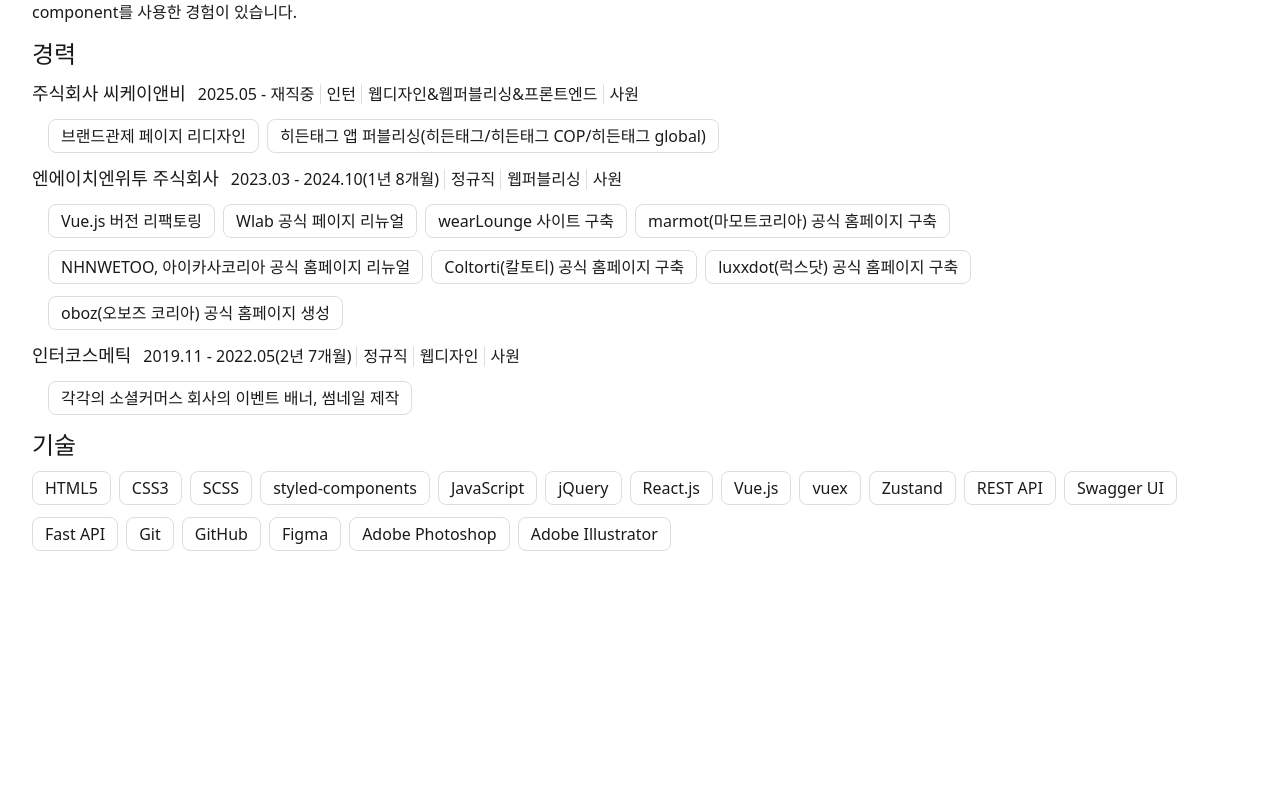
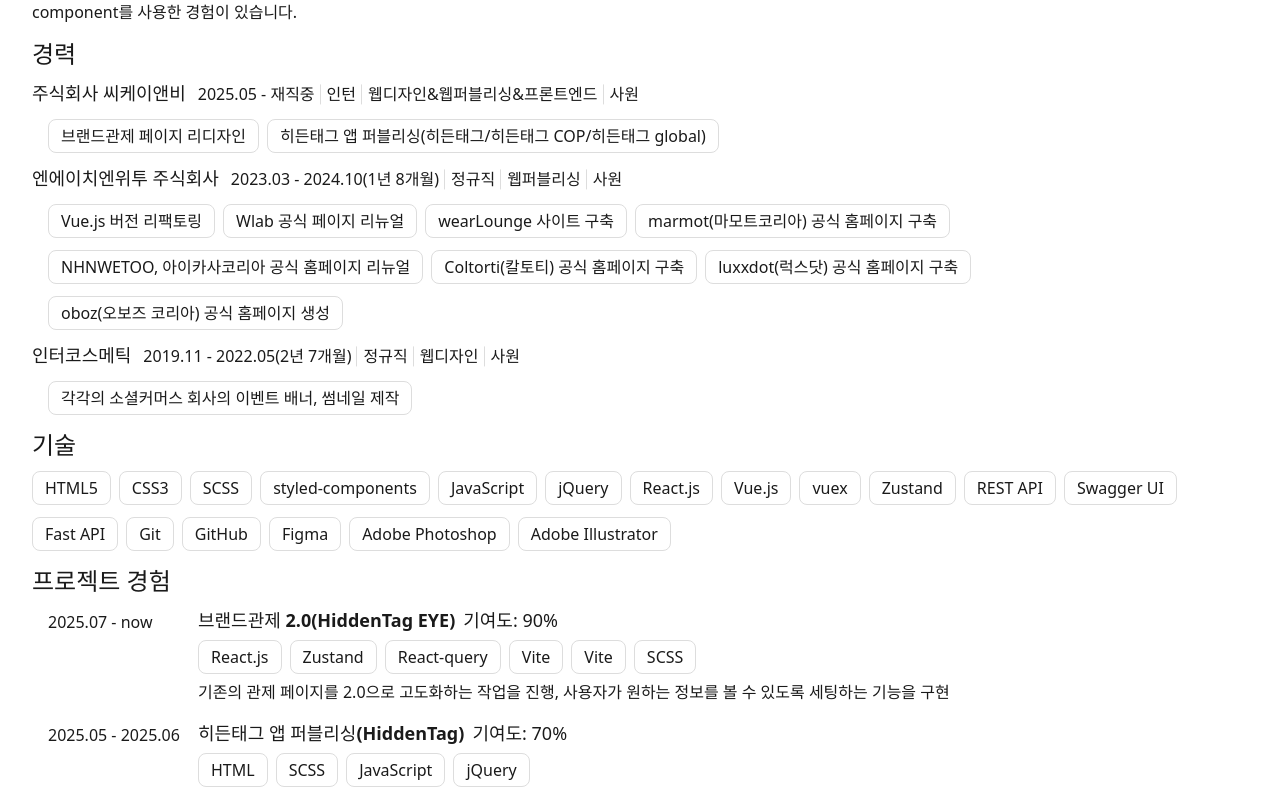
Before and after one commit to kimsohea/resume, a Vue app: page / in a window 1280 px wide. Shown: the part 304-1099 px from the top of the page. Before the commit the page ends 887 px from the top, so only its background shows below. Built offline with nearby package versions, Linux system fonts and the light colour scheme; a web font is replaced by a local one.

Commit message:
fix: 프로젝트 경험 단락 추가

```diff
--- a/src/App.vue
+++ b/src/App.vue
@@ -2,6 +2,7 @@
   <Profile/>
   <Experience/>
   <Skill/>
+  <WorkRecord/>
 </template>
 
 <script setup>
@@ -9,6 +10,7 @@
   import Profile from '@/components/Profile'
   import Experience from '@/components/Experience'
   import Skill from '@/components/Skill'
+  import WorkRecord from '@/components/WorkRecord'
 </script>
 
 <style lang="scss">
--- a/src/assets/style/_init.scss
+++ b/src/assets/style/_init.scss
@@ -30,11 +30,12 @@
 }
 
 a {
-  font-weight: 500;
-  color: #646cff;
+  font-weight: 700;
+  color: #1a1a1a;
   text-decoration: inherit;
+  transition: color 1s linear;
 
   &:hover {
-    color: #535bf2;
+    color: #6600ff;
   }
 }
--- /dev/null
+++ b/src/assets/style/_work.scss
@@ -0,0 +1,38 @@
+.work_record {
+  display: flex;
+  flex-direction: column;
+  row-gap: 16px;
+
+  > li {
+    display: flex;
+    width: calc(100% - 16px);
+    margin-left: 16px;
+
+    > span {
+      display: block;
+      width: 150px;
+      margin-top: 3px;
+    }
+  }
+
+  .text {
+    width: calc(100% - 150px);
+
+    a {
+      display: block;
+    }
+  }
+
+  .title {
+    display: flex;
+    font-size: 18px;
+
+    > span {
+      margin-left: 8px;
+    }
+  }
+
+  .round_list {
+    margin: 6px 0;
+  }
+}
--- a/src/assets/style/style.scss
+++ b/src/assets/style/style.scss
@@ -1,6 +1,7 @@
 @forward "./_init";
 @forward "./_tmp";
 @forward "./_exper";
+@forward "./_work";
 
 :root {
   font-family: "Pretendard Variable", system-ui, Avenir, Helvetica, Arial, sans-serif;
--- /dev/null
+++ b/src/components/WorkRecord.vue
@@ -0,0 +1,126 @@
+<template>
+  <h2>
+    프로젝트 경험
+  </h2>
+  <ul class="work_record">
+    <li v-for="item in workArr" :key="item.title">
+      <span>{{ item.time }}</span>
+      <div class="text">
+        <p class="title">
+          <strong>{{ item.title }}</strong>
+          <span>기여도: {{ item.contribute }}</span>
+        </p>
+        <ul class="round_list" >
+          <li v-for="(skill,i) in item.skill" :key="`${skill}_${i}`">{{ skill }}</li>
+        </ul>
+        <p>{{ item.desc }}</p>
+        <a v-if="item.linkPC != ''" href="{{ item.linkPC }}">{{ item.linkPC }}</a>
+        <a v-if="item.linkMO != ''" href="{{ item.linkMO }}">{{ item.linkMO }}</a>
+      </div>
+    </li>
+  </ul>
+</template>
+
+<script setup>
+  const workArr = [
+    {
+      time: '2025.07 - now',
+      title: '브랜드관제 2.0(HiddenTag EYE)',
+      contribute: '90%',
+      desc:'기존의 관제 페이지를 2.0으로 고도화하는 작업을 진행, 사용자가 원하는 정보를 볼 수 있도록 세팅하는 기능을 구현',
+      skill: ['React.js','Zustand','React-query','Vite', 'Vite', 'SCSS'],
+      linkPC: '',
+      linkMO: '',
+    },
+    {
+      time: '2025.05 - 2025.06',
+      title: '히든태그 앱 퍼블리싱(HiddenTag)',
+      contribute: '70%',
+      desc:'기존 운영하던 히든태그 어플 UI 퍼블리싱 및 데이터 바인딩 작업, jQuery 와 Ajax 코드 리팩토링, Java Spring Boot 기반의 프로젝트 내에서 진행',
+      skill: ['HTML','SCSS','JavaScript','jQuery'],
+      linkPC: '',
+      linkMO: '',
+    },
+    {
+      time: '2024.01 - 2024.09',
+      title: 'Vue.js 버전 리팩토링',
+      contribute: '70%',
+      desc:'기존 운영하던 1300k, 가방팝, 1200m, wetooMro, 깔세몰, oboz footwear, luxxdot, coltorti, marmot 등 Vue.js 2버전에서 3으로 리팩토링했으며 jQuery로 반영되어있는 animate 기능을 JavaScript와 CSS만으로 구현할 수 있도록 리팩토링',
+      skill: ['Vue.js','vuex','JavaScript','SCSS'],
+      linkPC: '',
+      linkMO: '',
+    },
+    {
+      time: '2024.05 - 2024.06',
+      title: 'Wlab 공식 페이지 리뉴얼',
+      contribute: '80%',
+      desc:'메인 페이지, 브랜드 스토리, 회원등급 안내 페이지, 회원등급 페이지 퍼블리싱, 배너 및 제품요소 shopby api 로 연동',
+      skill: ['Vue.js','vuex','JavaScript','REST API','SCSS','Figma','Adobe Photoshop'],
+      linkPC: 'https://wlab.co.kr',
+      linkMO: 'https://m.wlab.co.kr',
+    },
+    {
+      time: '2024.05 - 2024.06',
+      title: 'wearLounge 사이트 구축',
+      contribute: '50%',
+      desc:'메인 페이지 퍼블리싱, 배너 및 제품요소 shopby api 로 연동',
+      skill: ['Vue.js','vuex','JavaScript','REST API','SCSS','Figma','Adobe Photoshop'],
+      linkPC: 'https://wearlounge.com/',
+      linkMO: 'https://m.wearlounge.com/',
+    },
+    {
+      time: '2024.01 - 2024.02',
+      title: 'marmot(마모트 코리아) 공식 홈페이지 사이트 구축',
+      contribute: '60%',
+      desc:'메인 페이지, Expore > OurStory,Technology,Sustainability,Warranty 페이지 퍼블리싱, 메인 페이지 내 배너 및 제품요소 shopby api 로 연동, shopby api 를 이용한 Find A Store 페이지 구축',
+      skill: ['Vue.js','vuex','JavaScript','SCSS','Figma','Adobe Photoshop'],
+      linkPC: 'https://marmotkorea.kr/',
+      linkMO: 'https://m.marmotkorea.kr/',
+    },
+    {
+      time: '2023.11 - 2023.12',
+      title: 'Coltorti (칼토티) 국내 공식 홈페이지 사이트 구축',
+      contribute: '50%',
+      desc:'메인 페이지 퍼블리싱, 배너 및 제품요소 shopby api 로 연동',
+      skill: ['Vue.js','vuex','JavaScript','SCSS','Figma','Adobe Photoshop'],
+      linkPC: '',
+      linkMO: '',
+    },
+    {
+      time: '2023.09 - 2023.10',
+      title: '아이카사 코리아 공식 홈페이지 사이트 구축',
+      contribute: '50%',
+      desc:'gulp.js 를 통한 퍼블리싱 및 페이지 구성 및 react.js 로 재빌드 된 사이트 수정작업',
+      skill: ['React.js','SCSS','gulp'],
+      linkPC: 'https://aykasa-korea.co.kr/',
+      linkMO: '',
+    },
+    {
+      time: '2023.07 - 2023.08',
+      title: 'NHN WETOO 공식 홈페이지',
+      contribute: '50%',
+      desc:'gulp.js 를 통한 퍼블리싱 및 페이지 구성 및 react.js 로 재빌드 된 사이트 수정작업',
+      skill: ['React.js','SCSS','gulp'],
+      linkPC: 'https://www.nhnwetoo.com',
+      linkMO: '',
+    },
+    {
+      time: '2023.06 - 2023.07',
+      title: '오보즈 코리아 공식 홈페이지',
+      contribute: '50%',
+      desc:'메인 페이지 퍼블리싱, Shop > Collections 페이지 퍼블리싱',
+      skill: ['Vue.js','vuex','JavaScript','SCSS','Figma','Adobe Photoshop'],
+      linkPC: 'https://obozfootwear.co.kr/',
+      linkMO: 'https://m.obozfootwear.co.kr/',
+    },
+    {
+      time: '2023.05 - 2023.05',
+      title: '오보즈 코리아 공식 홈페이지',
+      contribute: '50%',
+      desc:'메인 페이지 퍼블리싱',
+      skill: ['Vue.js','vuex','JavaScript','SCSS','Adobe Photoshop'],
+      linkPC: 'https://obozfootwear.co.kr/',
+      linkMO: 'https://m.obozfootwear.co.kr/',
+    },
+  ]
+</script>
```
Also changed, not shown: 1 other file (tests, documents, lock files or other folders).
